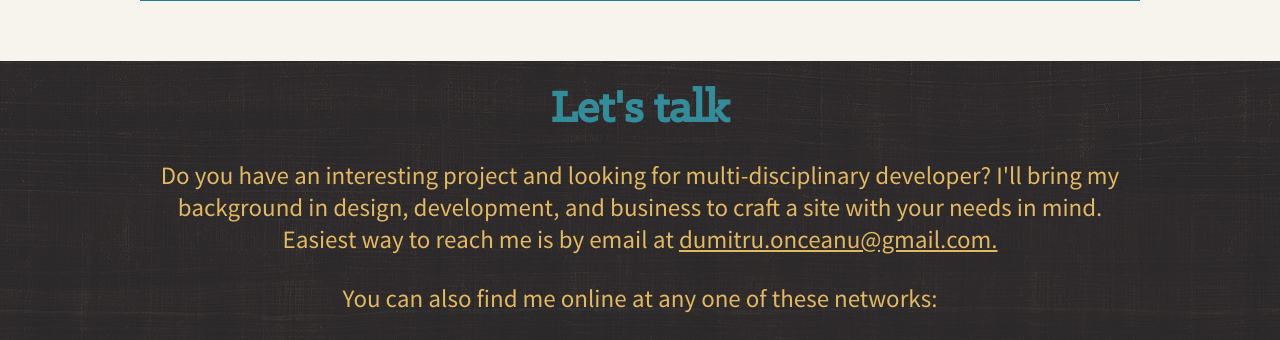
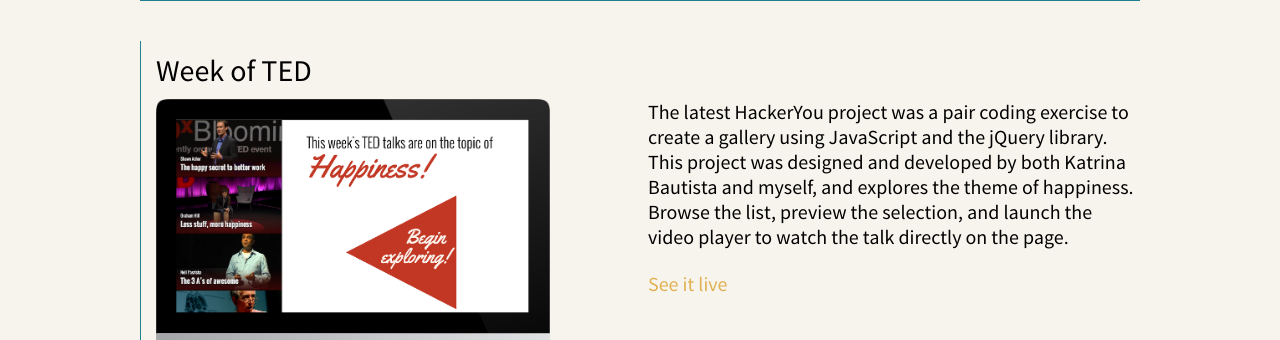
Before and after one commit to dumitruonceanu/week1project, a website: page index.html in a window 1280 px wide. Shown: the part 4110-4450 px from the top of the page. Drawn offline with nearby package versions, Linux system fonts and the light colour scheme.

Commit message:
added new portfolio item on main page and styled

```diff
--- a/index.html
+++ b/index.html
@@ -182,6 +182,22 @@
 				</div>
 			</div>
 
+			<div class="portfolioItem">
+				<h4>Week of TED </h4>
+				<div class="portfolioImage">
+					<img class="iMacImage" src="images/IMac_vector_weekofTED.png">
+					<!-- <img class="iPhoneImage" src="images/IPhone_5_journeyMade.png" alt=""> -->
+				</div>
+
+				<div class="portfolioDescription">
+					The latest HackerYou project was a pair coding exercise to create a gallery using JavaScript and the jQuery library. This project was designed and developed by both Katrina Bautista and myself, and explores the theme of happiness. Browse the list, preview the selection, and launch the video player to watch the talk directly on the page.
+					<!-- Technologies: HTML, CSS, jQuery, Responsive, Sass -->
+					<p>
+						<a href="weekofTED/" target="blank_">See it live</a>
+					</p>
+				</div>
+			</div>
+
 		</div>
 	</div>
 
```
Also changed, not shown: images/IMac_vector_weekofTED.png (added).
